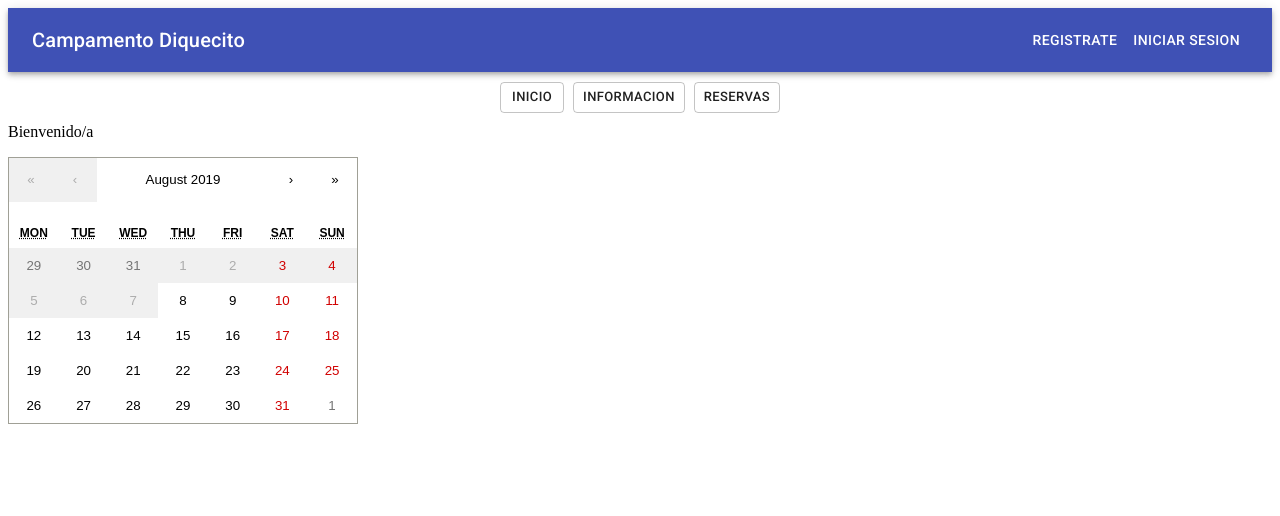
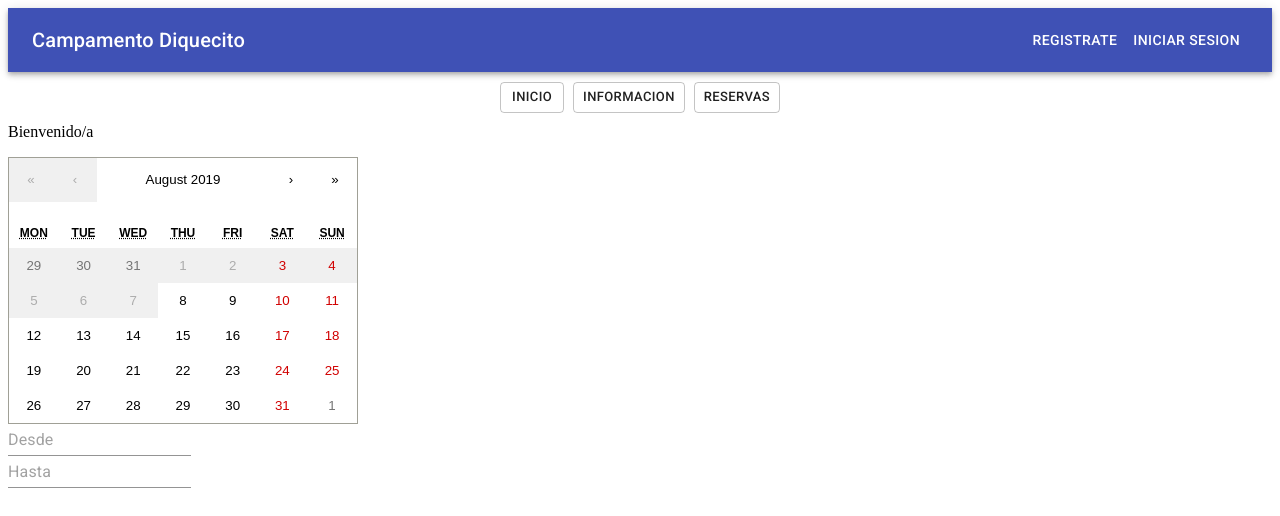
Before and after one commit to team3fat/frontend, a React (Create React App) app: page /reservas in a window 1280 px wide. Shown: the top 516 px of the page. Built offline with nearby package versions, Linux system fonts and the light colour scheme; no server answers.

Commit message:
Testing states of react

```diff
--- a/package.json
+++ b/package.json
@@ -13,11 +13,15 @@
     "react-scripts": "0.9.5",
     "redux": "^4.0.4"
   },
+  "watch":{
+    "test":"{src,test}/*.js"
+  },
   "devDependencies": {},
   "scripts": {
     "start": "react-scripts start",
     "build": "react-scripts build",
     "test": "react-scripts test --env=jsdom",
-    "eject": "react-scripts eject"
+    "eject": "react-scripts eject",
+    "watch": "npm-watch"
   }
 }
--- a/src/_scenes/Reservas/Reservas.js
+++ b/src/_scenes/Reservas/Reservas.js
@@ -1,5 +1,7 @@
 import React, { Component } from 'react';
 import Calendar from 'react-calendar';
+import FormControl from '@material-ui/core/FormControl';
+import Input from '@material-ui/core/Input';
 //import Pepe from './pepe.js';
 
 export default class Reservas extends Component {
@@ -8,25 +10,28 @@ export default class Reservas extends Component {
         super(props);
         this.state={
             name: null,
-            dia: null,
+            diaInicio: null,
+            diaFin: null,
+            descripcion: null,
+            diasTotales: [],
         };
     }
 
+
+
     selectDia(event){
         console.log(event.getDate());
-        this.setState({dia: event.getDate()})
-        var diaChangedEvent = new Event('DiaChanged');
-        window.dispatchEvent(diaChangedEvent)
+        this.setState({});
+        console.log(diasTotales)
     }
 
     componentWillMount(){
-
         fetch("https://randomuser.me/api/")
          .then(response => response.json())
          .then(json => this.setState({name: json.results[0].name.first})) //console.log(json.results[0].name)
 
+    }
 
-    }
     render() {
         return (
             <div>
@@ -36,6 +41,10 @@ export default class Reservas extends Component {
                     minDate={new Date()}
                     onClickDay={this.selectDia.bind(this)}
                 />
+                <FormControl>
+                    <Input id="diaInicio" placeholder="Desde"></Input>
+                    <Input id="diaFin" placeholder="Hasta"></Input>
+                </FormControl>
             </div>
         )
     }
```
